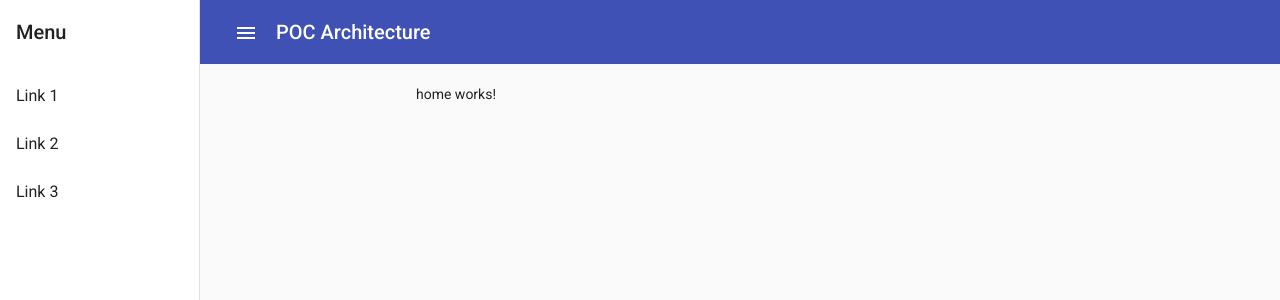
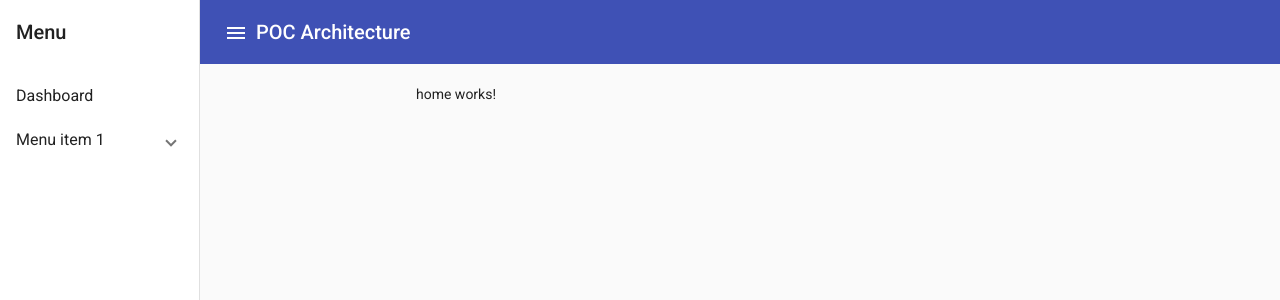
Before and after one commit to santanarscs/poc-architecture-angular, an Angular app: page /home in a window 1280 px wide. Both pictures are taken after a click on the button "menu". Shown: the top 300 px of the page. Built offline with nearby package versions, Linux system fonts and the light colour scheme.

Commit message:
feat: define multilevel menu sidebar

```diff
--- a/src/app/core/core.module.ts
+++ b/src/app/core/core.module.ts
@@ -9,6 +9,7 @@ import { FlexLayoutModule } from '@angular/flex-layout';
 import { MatIconModule } from '@angular/material/icon';
 import { MatSidenavModule } from '@angular/material/sidenav';
 import { MatListModule } from '@angular/material/list';
+import { MatExpansionModule } from '@angular/material/expansion';
 
 @NgModule({
   declarations: [MainLayoutComponent],
@@ -22,6 +23,7 @@ import { MatListModule } from '@angular/material/list';
     MatIconModule,
     MatSidenavModule,
     MatListModule,
+    MatExpansionModule,
   ],
   exports: [MainLayoutComponent],
 })
--- a/src/app/core/layout/main-layout/main-layout.component.html
+++ b/src/app/core/layout/main-layout/main-layout.component.html
@@ -7,11 +7,20 @@
     mode="side"
   >
     <mat-toolbar>Menu</mat-toolbar>
-    <mat-nav-list>
-      <a mat-list-item href="#">Link 1</a>
-      <a mat-list-item href="#">Link 2</a>
-      <a mat-list-item href="#">Link 3</a>
-    </mat-nav-list>
+    <mat-accordion class="app-nav-accordion">
+      <mat-nav-list>
+        <a mat-list-item>Dashboard</a>
+      </mat-nav-list>
+      <mat-expansion-panel class="mat-elevation-z0">
+        <mat-expansion-panel-header>
+          <mat-panel-title>Menu item 1</mat-panel-title>
+        </mat-expansion-panel-header>
+        <mat-nav-list>
+          <a mat-list-item>Link 1</a>
+          <a mat-list-item>Link 2</a>
+        </mat-nav-list>
+      </mat-expansion-panel>
+    </mat-accordion>
   </mat-sidenav>
   <mat-sidenav-content>
     <mat-toolbar color="primary">
--- a/src/app/core/layout/main-layout/main-layout.component.scss
+++ b/src/app/core/layout/main-layout/main-layout.component.scss
@@ -1,13 +1,5 @@
 .spacer {
   flex: 1 0 auto;
-}
-
-button {
-  margin: 0 10px;
-
-  &.active {
-    filter: brightness(120%);
-  }
 }
 
 main {
@@ -31,3 +23,27 @@ main {
   top: 0;
   z-index: 1;
 }
+
+.app-nav-accordion {
+  .mat-expansion-panel {
+    border-radius: 0px !important;
+    box-shadow: none !important;
+
+    &.mat-expansion-panel-spacing {
+      margin: 0px;
+    }
+
+    .mat-expansion-panel-body {
+      padding: 0px;
+    }
+
+    .mat-expansion-panel-header {
+      height: 40px;
+      padding: 0px 24px 0px 16px;
+    }
+
+    .mat-expansion-panel-header-title {
+      font-size: 16px;
+    }
+  }
+}
```
